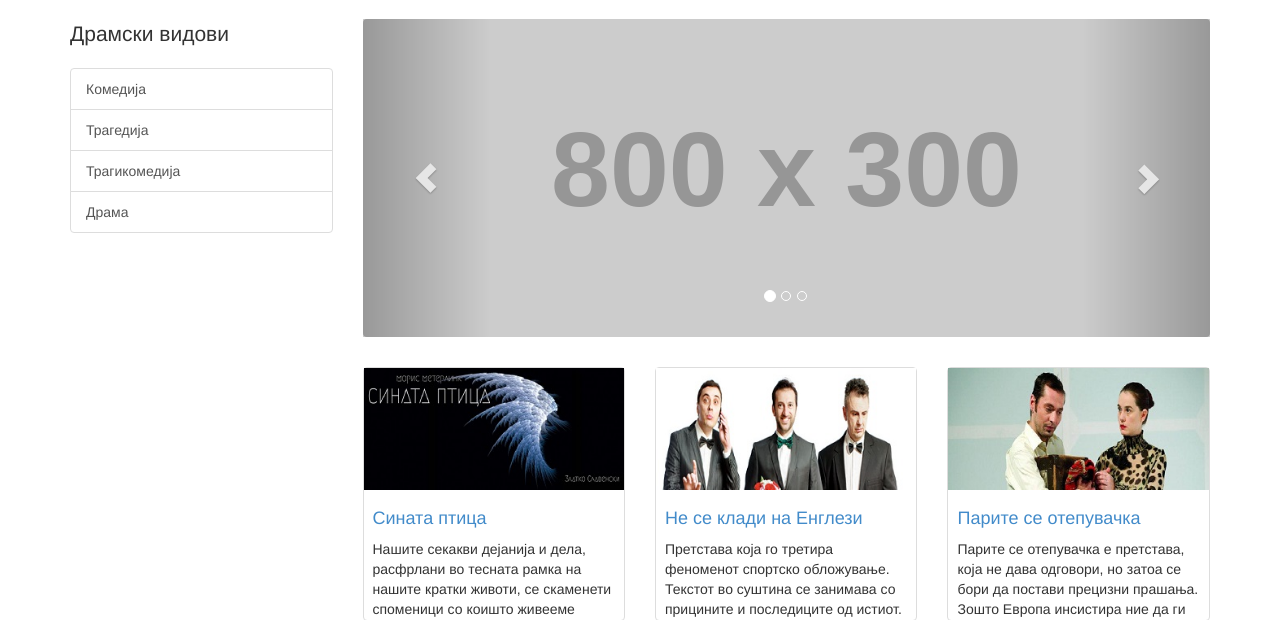
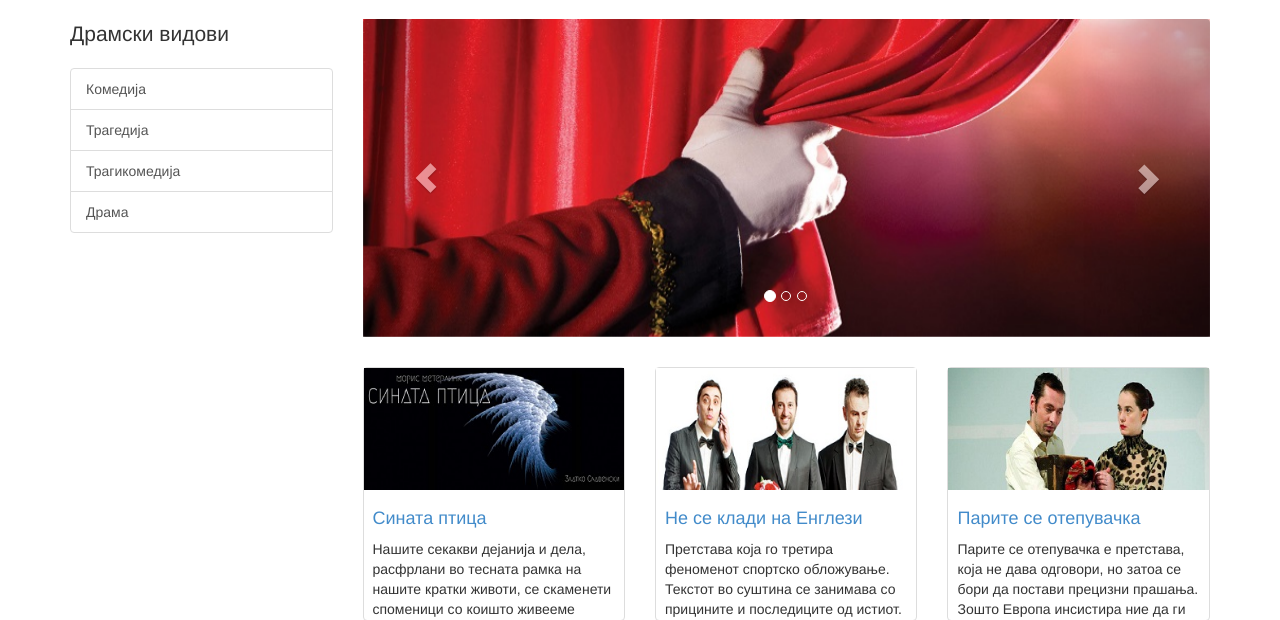
Before and after one commit to DancheNikoloska/e-tickets, a PHP site: page /homeUser.php in a window 1280 px wide. Shown: the part 51-671 px from the top of the page. Run offline with PHP 8.4, Linux system fonts and the light colour scheme; data comes from the database, SQL or seed files in the repository; grey boxes labelled with a size stand in for pictures from a placeholder-image service; some libraries are stand-ins or nearby versions.

Commit message:
uste sliki

```diff
--- a/homeUser.php
+++ b/homeUser.php
@@ -44,13 +44,13 @@
 								</ol>
 								<div class="carousel-inner">
 									<div class="item active">
-										<img class="slide-image" src="http://placehold.it/800x300" alt="">
+										<img class="slide-image" src="images/cover1.jpg" alt="http://placehold.it/800x300">
 									</div>
 									<div class="item">
-										<img class="slide-image" src="http://placehold.it/800x300" alt="">
+										<img class="slide-image" src="images/cover2.jpg" alt="http://placehold.it/800x300">
 									</div>
 									<div class="item">
-										<img class="slide-image" src="http://placehold.it/800x300" alt="">
+										<img class="slide-image" src="images/cover3.jpg" alt="http://placehold.it/800x300">
 									</div>
 								</div>
 								<a class="left carousel-control" href="#carousel-example-generic" data-slide="prev"> <span class="glyphicon glyphicon-chevron-left"></span> </a>
```
Also changed, not shown: images/cover1.jpg (added), images/cover2.jpg (added), images/cover3.jpg (added).
